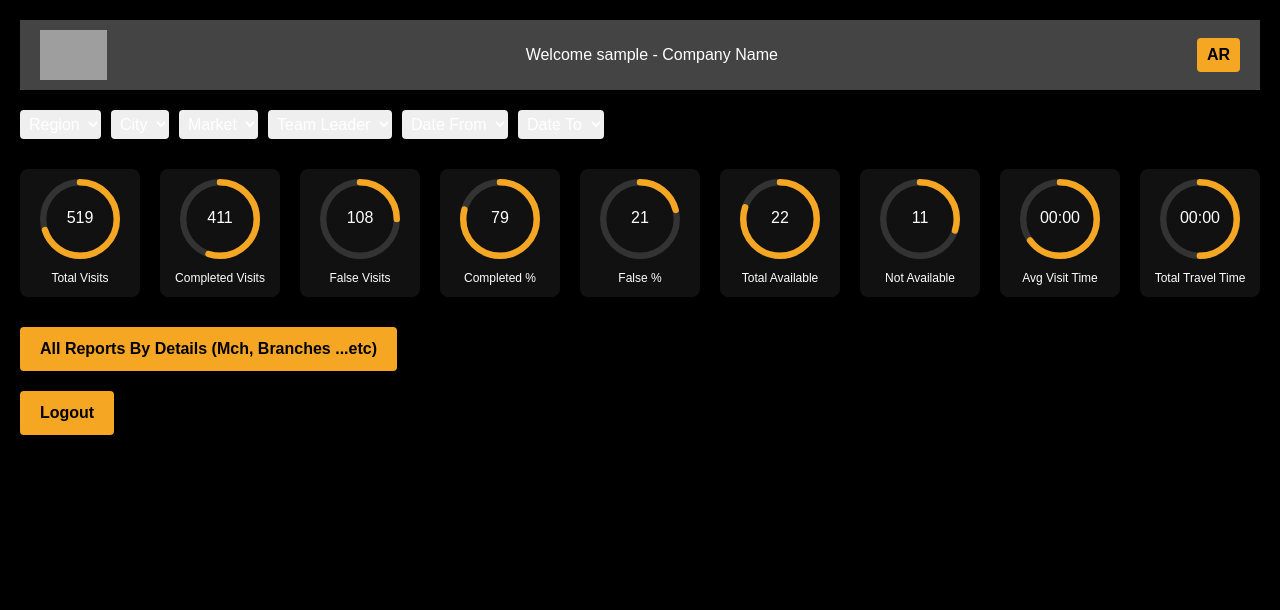
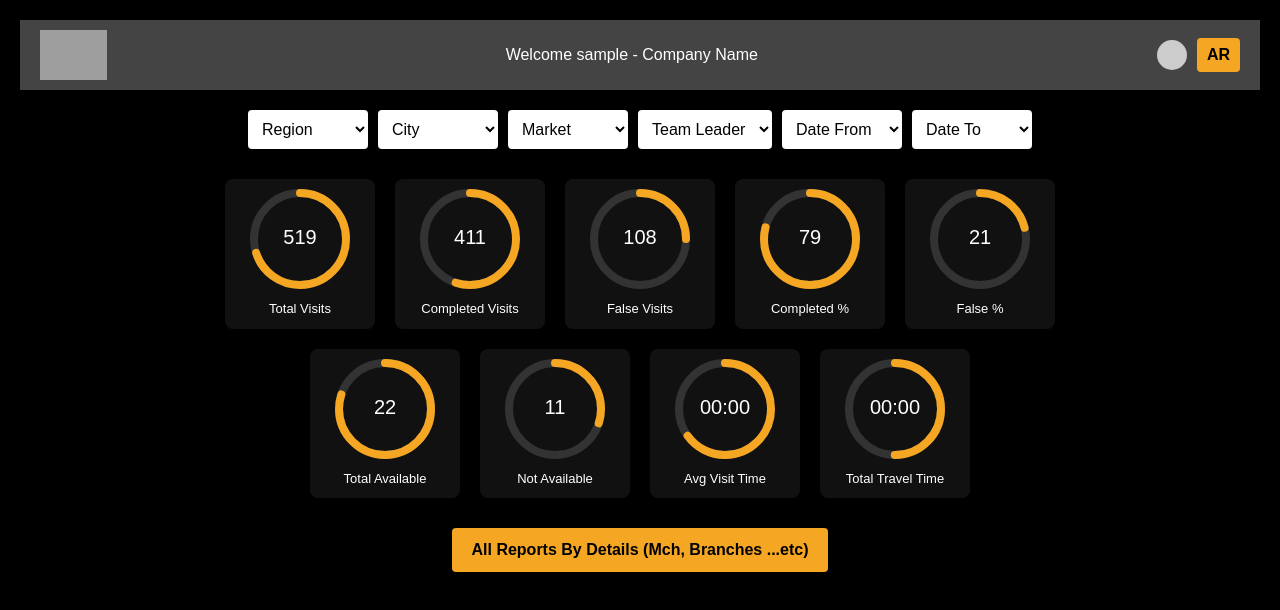
Before and after one commit to Osama-M-Gad/tactic-dashboard, a Next.js app: page /main in a window 1280 px wide. Shown: the top 610 px of the page. Built offline with nearby package versions, Linux system fonts and the light colour scheme; sample sign-in values are in the browser's storage; grey boxes are pictures that could not be loaded.

Commit message:
Add main page with placeholders and filters

```diff
--- a/src/app/main/page.tsx
+++ b/src/app/main/page.tsx
@@ -9,6 +9,7 @@ export default function MainPage() {
   const router = useRouter();
   const [user, setUser] = useState<any>(null);
   const [isArabic, setIsArabic] = useState(false);
+  const [showDropdown, setShowDropdown] = useState(false);
 
   useEffect(() => {
     const savedUser = localStorage.getItem("currentUser");
@@ -28,17 +29,41 @@ export default function MainPage() {
     return <p style={{ padding: "2rem" }}>Loading...</p>;
   }
 
-  // بيانات مؤقتة للتجربة
-  const stats = [
-    { value: 519, label: "Total Visits", percentage: 70 },
-    { value: 411, label: "Completed Visits", percentage: 55 },
-    { value: 108, label: "False Visits", percentage: 25 },
-    { value: 79, label: "Completed %", percentage: 79 },
-    { value: 21, label: "False %", percentage: 21 },
-    { value: 22, label: "Total Available", percentage: 80 },
-    { value: 11, label: "Not Available", percentage: 30 },
-    { value: "00:00", label: "Avg Visit Time", percentage: 65 },
-    { value: "00:00", label: "Total Travel Time", percentage: 50 },
+  // النصوص باللغتين
+  const texts = {
+    region: isArabic ? "المنطقة" : "Region",
+    city: isArabic ? "المدينة" : "City",
+    market: isArabic ? "السوق" : "Market",
+    leader: isArabic ? "القائد" : "Team Leader",
+    dateFrom: isArabic ? "من تاريخ" : "Date From",
+    dateTo: isArabic ? "إلى تاريخ" : "Date To",
+    reportsBtn: isArabic ? "جميع التقارير بالتفاصيل" : "All Reports By Details (Mch, Branches ...etc)",
+    logout: isArabic ? "تسجيل الخروج" : "Logout",
+    welcome: isArabic ? `مرحباً ${user.username} - اسم الشركة` : `Welcome ${user.username} - Company Name`,
+    totalVisits: isArabic ? "إجمالي الزيارات" : "Total Visits",
+    completedVisits: isArabic ? "الزيارات المكتملة" : "Completed Visits",
+    falseVisits: isArabic ? "الزيارات الوهمية" : "False Visits",
+    completedPerc: isArabic ? "نسبة المكتملة" : "Completed %",
+    falsePerc: isArabic ? "نسبة الوهمية" : "False %",
+    totalAvailable: isArabic ? "الإجمالي المتاح" : "Total Available",
+    notAvailable: isArabic ? "غير متاح" : "Not Available",
+    avgTime: isArabic ? "متوسط وقت الزيارة" : "Avg Visit Time",
+    travelTime: isArabic ? "وقت التنقل" : "Total Travel Time",
+  };
+
+  const statsRow1 = [
+    { value: 519, label: texts.totalVisits, percentage: 70 },
+    { value: 411, label: texts.completedVisits, percentage: 55 },
+    { value: 108, label: texts.falseVisits, percentage: 25 },
+    { value: 79, label: texts.completedPerc, percentage: 79 },
+    { value: 21, label: texts.falsePerc, percentage: 21 },
+  ];
+
+  const statsRow2 = [
+    { value: 22, label: texts.totalAvailable, percentage: 80 },
+    { value: 11, label: texts.notAvailable, percentage: 30 },
+    { value: "00:00", label: texts.avgTime, percentage: 65 },
+    { value: "00:00", label: texts.travelTime, percentage: 50 },
   ];
 
   return (
@@ -58,9 +83,20 @@ export default function MainPage() {
           alt="Logo"
           style={{ height: "50px" }}
         />
-        <p style={{ margin: 0 }}>
-          Welcome {user.username} - Company Name
-        </p>
+
+        <p style={{ margin: 0 }}>{texts.welcome}</p>
+
+        <div style={{ position: "relative", display: "flex", alignItems: "center", gap: "10px" }}>
+          <div
+            onClick={() => setShowDropdown(!showDropdown)}
+            style={{
+              width: "30px",
+              height: "30px",
+              borderRadius: "50%",
+              backgroundColor: "#ccc",
+              cursor: "pointer",
+            }}
+          ></div>
           <button
             onClick={() => setIsArabic(!isArabic)}
             style={{
@@ -75,31 +111,70 @@ export default function MainPage() {
           >
             {isArabic ? "EN" : "AR"}
           </button>
+
+          {showDropdown && (
+            <div
+              style={{
+                position: "absolute",
+                top: "40px",
+                right: 0,
+                backgroundColor: "#222",
+                padding: "10px",
+                borderRadius: "4px",
+                zIndex: 100,
+              }}
+            >
+              <button
+                onClick={handleLogout}
+                style={{
+                  backgroundColor: "#f5a623",
+                  color: "#000",
+                  border: "none",
+                  padding: "5px 10px",
+                  borderRadius: "4px",
+                  cursor: "pointer",
+                  fontWeight: "bold",
+                }}
+              >
+                {texts.logout}
+              </button>
+            </div>
+          )}
+        </div>
       </div>
 
       {/* Filters */}
-      <div style={{ display: "flex", gap: "10px", marginTop: "20px", flexWrap: "wrap" }}>
-        {["Region", "City", "Market", "Team Leader", "Date From", "Date To"].map((filter) => (
-          <select key={filter} style={{ padding: "5px", borderRadius: "4px" }}>
+      <div style={{ display: "flex", gap: "10px", marginTop: "20px", justifyContent: "center", flexWrap: "wrap" }}>
+        {[texts.region, texts.city, texts.market, texts.leader, texts.dateFrom, texts.dateTo].map((filter) => (
+          <select
+            key={filter}
+            style={{
+              padding: "10px",
+              borderRadius: "4px",
+              backgroundColor: "#fff",
+              color: "#000",
+              minWidth: "120px",
+            }}
+          >
             <option>{filter}</option>
           </select>
         ))}
       </div>
 
-      {/* Cards */}
-      <div style={{ display: "flex", flexWrap: "wrap", gap: "20px", marginTop: "30px" }}>
-        {stats.map((stat, index) => (
+      {/* Stats Row 1 */}
+      <div style={{ display: "flex", justifyContent: "center", flexWrap: "wrap", gap: "20px", marginTop: "30px" }}>
+        {statsRow1.map((stat, index) => (
           <div
             key={index}
             style={{
-              width: "120px",
+              width: "150px",
               textAlign: "center",
               backgroundColor: "#111",
               borderRadius: "8px",
               padding: "10px",
             }}
           >
-            <div style={{ width: 80, height: 80, margin: "0 auto" }}>
+            <div style={{ width: 100, height: 100, margin: "0 auto" }}>
               <CircularProgressbar
                 value={typeof stat.percentage === "number" ? stat.percentage : 0}
                 text={`${stat.value}`}
@@ -110,13 +185,42 @@ export default function MainPage() {
                 })}
               />
             </div>
-            <p style={{ marginTop: "10px", fontSize: "12px" }}>{stat.label}</p>
+            <p style={{ marginTop: "10px", fontSize: "13px" }}>{stat.label}</p>
+          </div>
+        ))}
+      </div>
+
+      {/* Stats Row 2 */}
+      <div style={{ display: "flex", justifyContent: "center", flexWrap: "wrap", gap: "20px", marginTop: "20px" }}>
+        {statsRow2.map((stat, index) => (
+          <div
+            key={index}
+            style={{
+              width: "150px",
+              textAlign: "center",
+              backgroundColor: "#111",
+              borderRadius: "8px",
+              padding: "10px",
+            }}
+          >
+            <div style={{ width: 100, height: 100, margin: "0 auto" }}>
+              <CircularProgressbar
+                value={typeof stat.percentage === "number" ? stat.percentage : 0}
+                text={`${stat.value}`}
+                styles={buildStyles({
+                  textColor: "#fff",
+                  pathColor: "#f5a623",
+                  trailColor: "#333",
+                })}
+              />
+            </div>
+            <p style={{ marginTop: "10px", fontSize: "13px" }}>{stat.label}</p>
           </div>
         ))}
       </div>
 
       {/* Reports Button */}
-      <div style={{ marginTop: "30px" }}>
+      <div style={{ marginTop: "30px", textAlign: "center" }}>
         <button
           style={{
             backgroundColor: "#f5a623",
@@ -128,25 +232,7 @@ export default function MainPage() {
             cursor: "pointer",
           }}
         >
-          All Reports By Details (Mch, Branches ...etc)
-        </button>
-      </div>
-
-      {/* Logout */}
-      <div style={{ marginTop: "20px" }}>
-        <button
-          onClick={handleLogout}
-          style={{
-            backgroundColor: "#f5a623",
-            color: "#000",
-            padding: "10px 20px",
-            border: "none",
-            borderRadius: "4px",
-            fontWeight: "bold",
-            cursor: "pointer",
-          }}
-        >
-          Logout
+          {texts.reportsBtn}
         </button>
       </div>
     </div>
```
Lines whose indentation alone changed are shown as unchanged.
